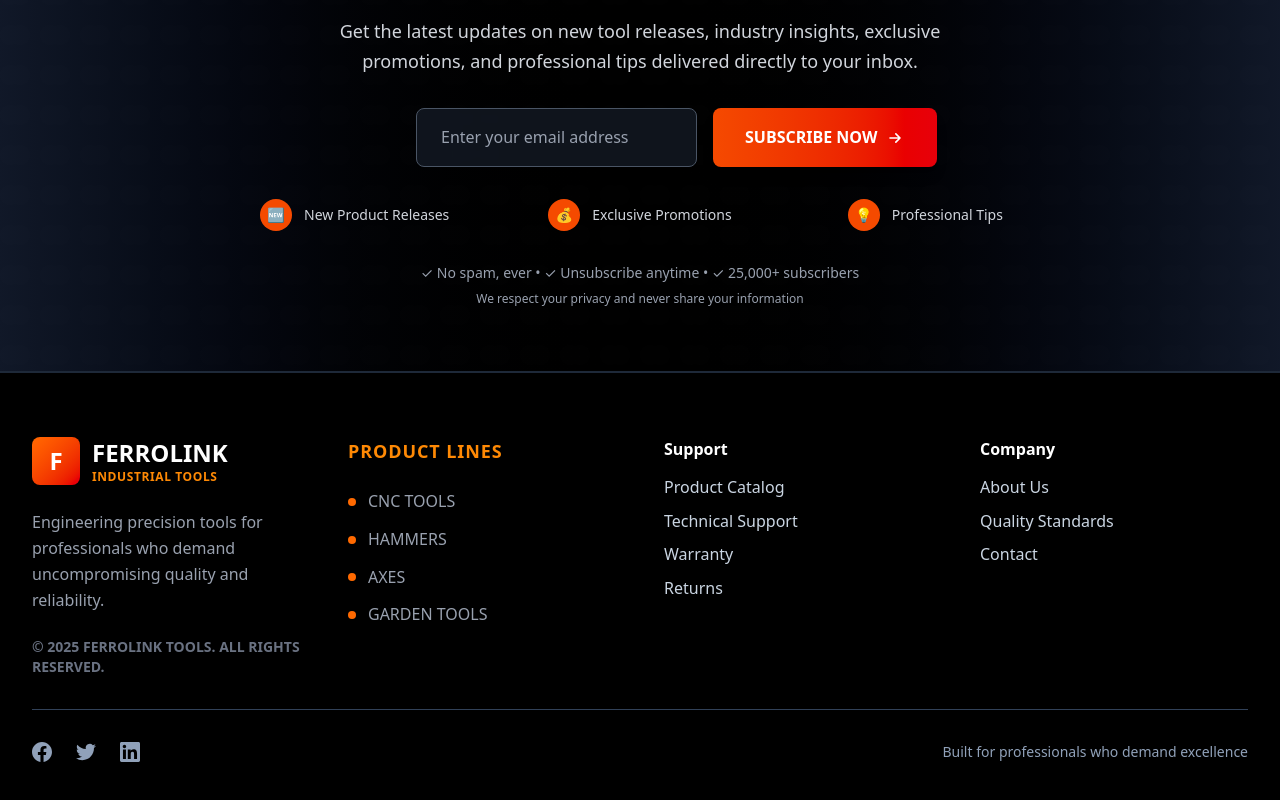
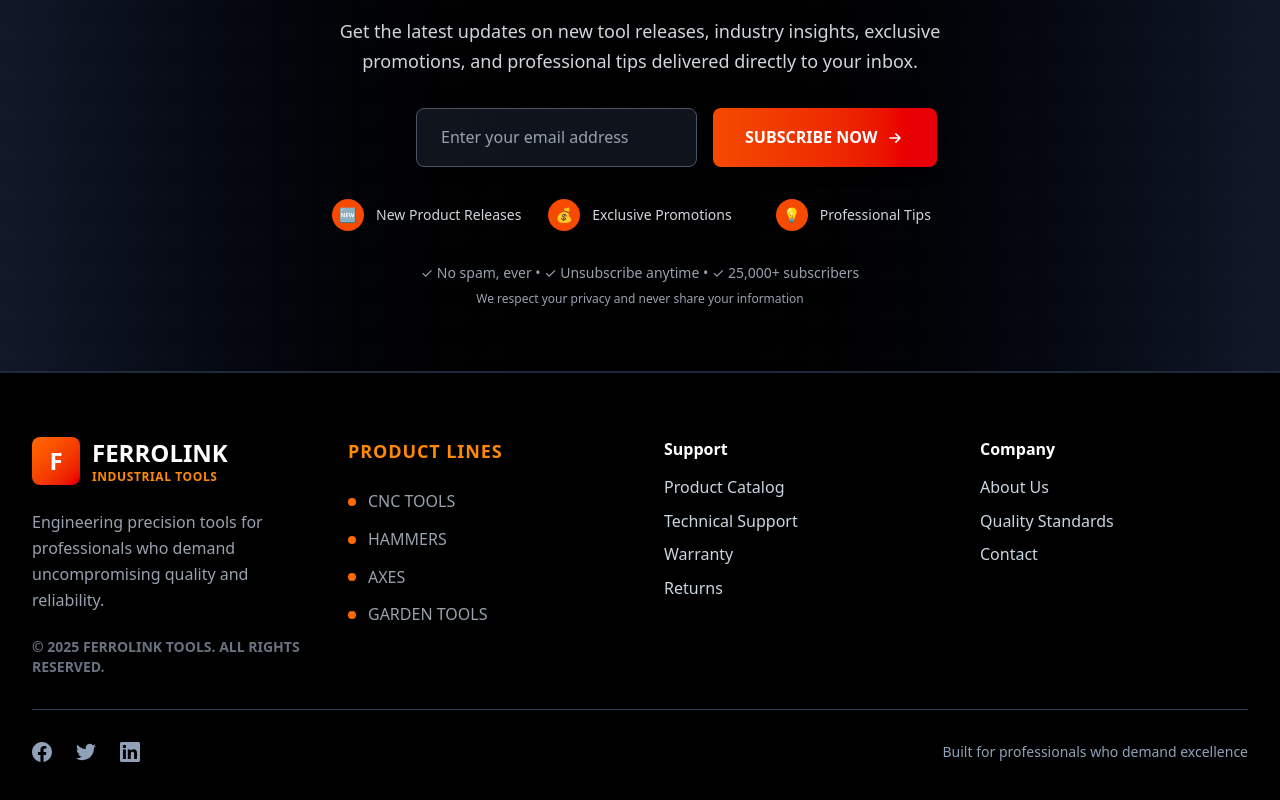
Before and after one commit to kevthefoo/ferrolink, a Next.js app: page / in a window 1280 px wide. Shown: the part 3686-4486 px from the top of the page. Built offline with nearby package versions, Linux system fonts and the light colour scheme.

Commit message:
feat: improve layout of newsletter benefits section for better presentation

```diff
--- a/app/page.js
+++ b/app/page.js
@@ -369,7 +369,8 @@ export default function Home() {
           </form>
 
           {/* Newsletter Benefits */}
-          <div className="mb-8 grid grid-cols-1 gap-6 md:grid-cols-3">
+          <div className="mb-8 flex justify-center">
+            <div className="flex w-fit flex-col items-start gap-6 md:grid md:grid-cols-3">
               <div className="flex items-center justify-center text-gray-300">
                 <div className="mr-3 flex h-8 w-8 items-center justify-center rounded-full bg-orange-600">
                   <span className="text-sm font-bold text-white">🆕</span>
@@ -389,6 +390,7 @@ export default function Home() {
                 <span className="text-sm">Professional Tips</span>
               </div>
             </div>
+          </div>
 
           {/* Trust Indicators */}
           <div className="text-center text-sm text-gray-400">
```
Lines whose indentation alone changed are shown as unchanged.
